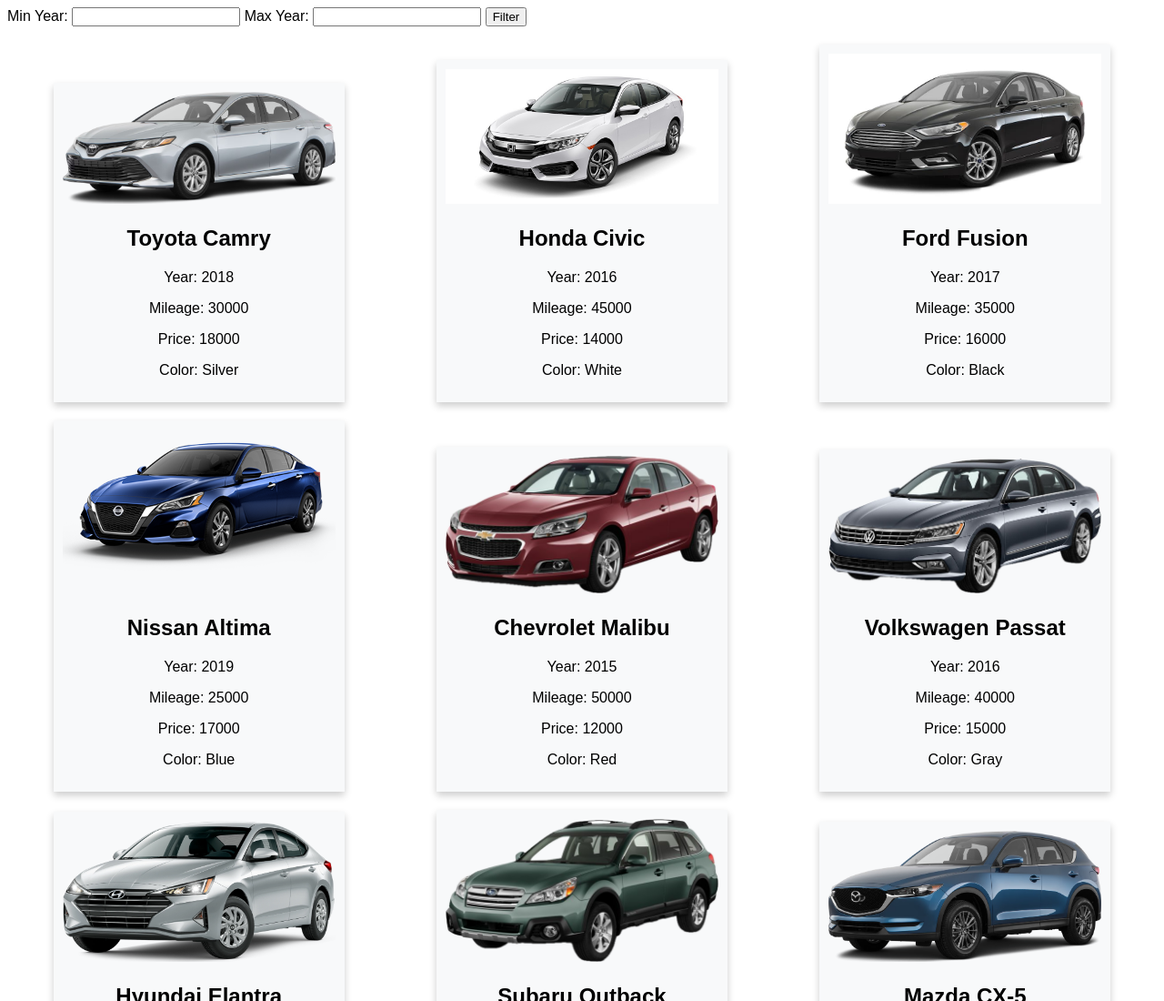
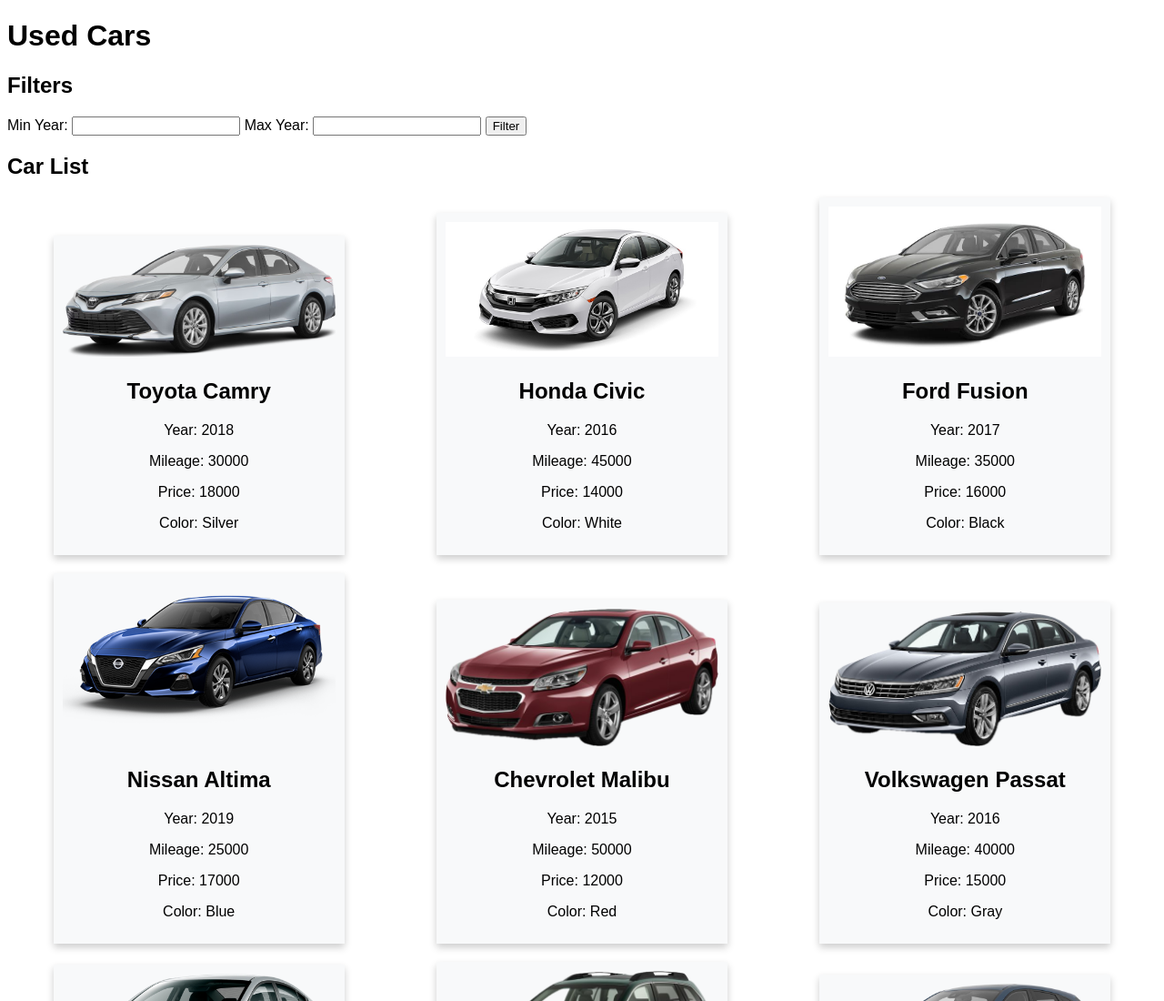
Before and after one commit to StarMan3/AlexRuss_hw4TH_csi3150_ws2024, a plain HTML site: page index.html in a window 1280 px wide. Shown: the top 1100 px of the page at 91% size. Drawn offline with Linux system fonts and the light colour scheme.

Commit message:
Update index.html

```diff
--- a/index.html
+++ b/index.html
@@ -4,14 +4,19 @@
     <link rel="stylesheet" type="text/css" href="styles.css">
 </head>
 <body>
+    <h1>Used Cars</h1>
+    <h2>Filters</h2>
     <form id="filterForm">
         <label for="minYear">Min Year:</label>
         <input type="number" id="minYear" name="minYear">
         <label for="maxYear">Max Year:</label>
         <input type="number" id="maxYear" name="maxYear">
+
         <!-- Add other filters here -->
+
         <button type="submit">Filter</button>
     </form>
+    <h2>Car List</h2>
     <section id="carList">
         <!-- Cars will be dynamically added here -->
     </section>
```
